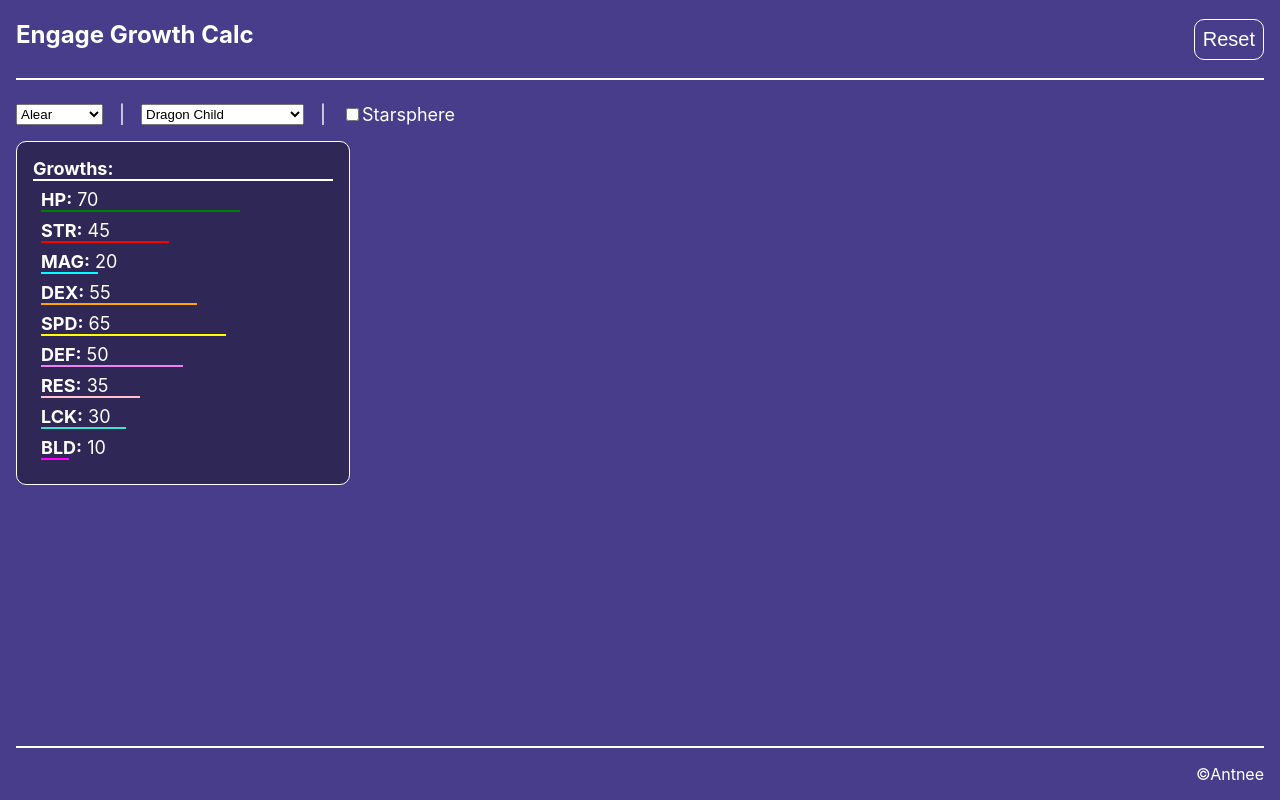
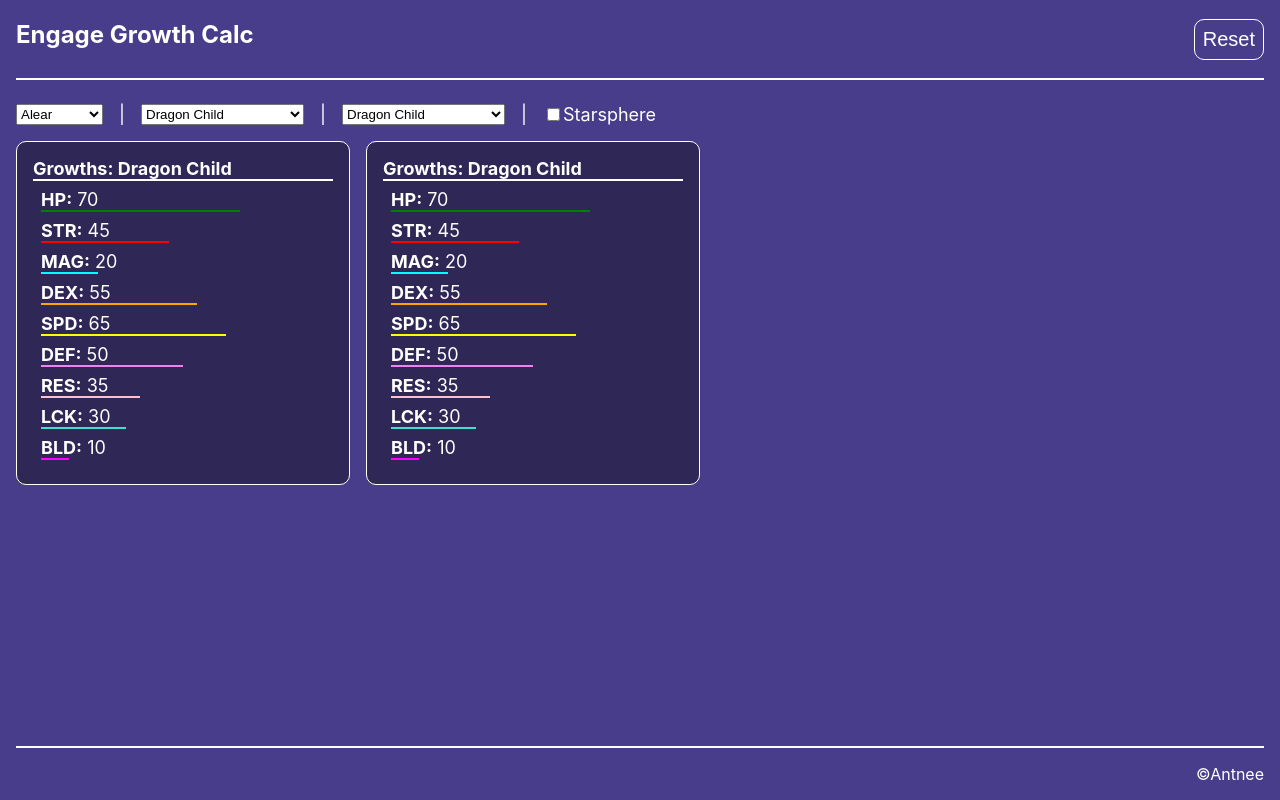
Before and after one commit to alachhman/engagegrowthcalc, a React (Create React App) app in the folder engagegrowthcalc/: page / in a window 1280 px wide. Built offline with nearby package versions, Linux system fonts and the light colour scheme; the HTML template or start-up script is replaced by a standard one.

Commit message:
added another stat output box

```diff
--- a/engagegrowthcalc/src/App.css
+++ b/engagegrowthcalc/src/App.css
@@ -39,7 +39,10 @@
   font-size: 18px;
   color: white;
 }
-.main-contents{}
+.main-contents{
+  display: flex;
+  gap: 16px;
+}
 .main-options{
   width: 100%;
   display: flex;
@@ -52,6 +55,7 @@
   margin-top: 16px;
   background-color: #2f2856;
   max-width: 300px;
+  min-width: 300px;
 }
 .main-results-table{
 
--- a/engagegrowthcalc/src/components/Calculator.js
+++ b/engagegrowthcalc/src/components/Calculator.js
@@ -13,36 +13,52 @@
 let Calculator = () => {
     const [Unit, setUnit] = React.useState(unitGrowth[0]);
     const [Class, setClass] = React.useState(classGrowth[0])
+    const [Class2, setClass2] = React.useState(classGrowth[0])
     const [StarSphere, setStarSphere] = React.useState(false)
 
     useEffect(x => {
         console.log({
             Unit: Unit,
             Class: Class,
+            Class2: Class2,
             StarSphere: StarSphere
         })
     })
 
     return (
-        <div className="main-content">
+        <div>
             <div className="main-options">
                 <Selection name="Unit" pool={unitGrowth} set={setUnit}/> |
                 <Selection name="Class" pool={classGrowth} set={setClass}/> |
+                <Selection name="Class" pool={classGrowth} set={setClass2}/> |
                 <CheckBox label="Starsphere" set={setStarSphere}/>
             </div>
+            <div className="main-contents">
+                <StatGraph unit={Unit} class={Class} ss={StarSphere}/>
+                <StatGraph unit={Unit} class={Class2} ss={StarSphere}/>
+            </div>
+        </div>
+    )
+}
+
+let StatGraph = (props) => {
+    let Unit = props.unit;
+    let Class = props.class;
+    let StarSphere = props.ss;
+
+    return (
         <div className="main-results">
-                <strong>Growths:</strong>
+            <strong>Growths: {" " + Class.name}</strong>
             <Divider color={"white"}/>
             <div className="main-results-table">
                 {Object.keys(Unit).filter(x => x !== "name").map(x => {
                     return (
                         <StatOut statName={x.toUpperCase()}
                                  unitStat={Unit[x]}
-                                     classStat={(Unit.name === "Jean" ? Class[x] * 2: Class[x])}
+                                 classStat={(Unit.name === "Jean" ? Class[x] * 2 : Class[x])}
                                  starSphere={StarSphere}/>
                     )
                 })}
-                </div>
             </div>
         </div>
     )
@@ -58,7 +74,8 @@
 
     return (
         <div className="statout">
-            <Tooltip direction={"right"} content={"Unit Growth (" + unitStat + ") + Class Growth (" + classStat + ") " + (starSphere ? "+ StarSphere (15)" : "")}>
+            <Tooltip direction={"right"}
+                     content={"Unit Growth (" + unitStat + ") + Class Growth (" + classStat + ") " + (starSphere ? "+ StarSphere (15)" : "")}>
                 <strong>{statname}:</strong> {total}
             </Tooltip>
             <div style={{maxWidth: total + "%"}}>
```
Lines whose indentation alone changed are shown as unchanged.
